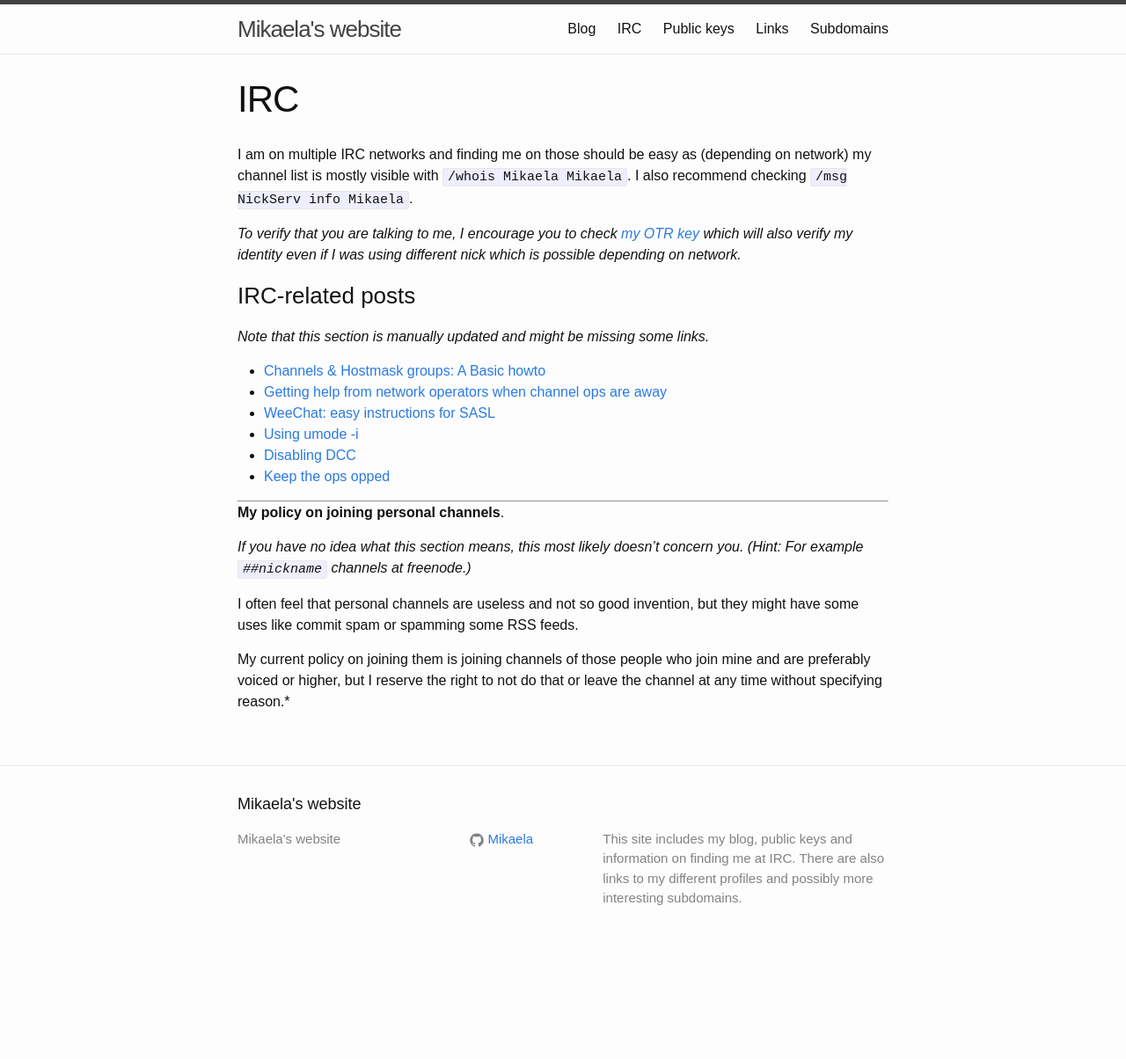
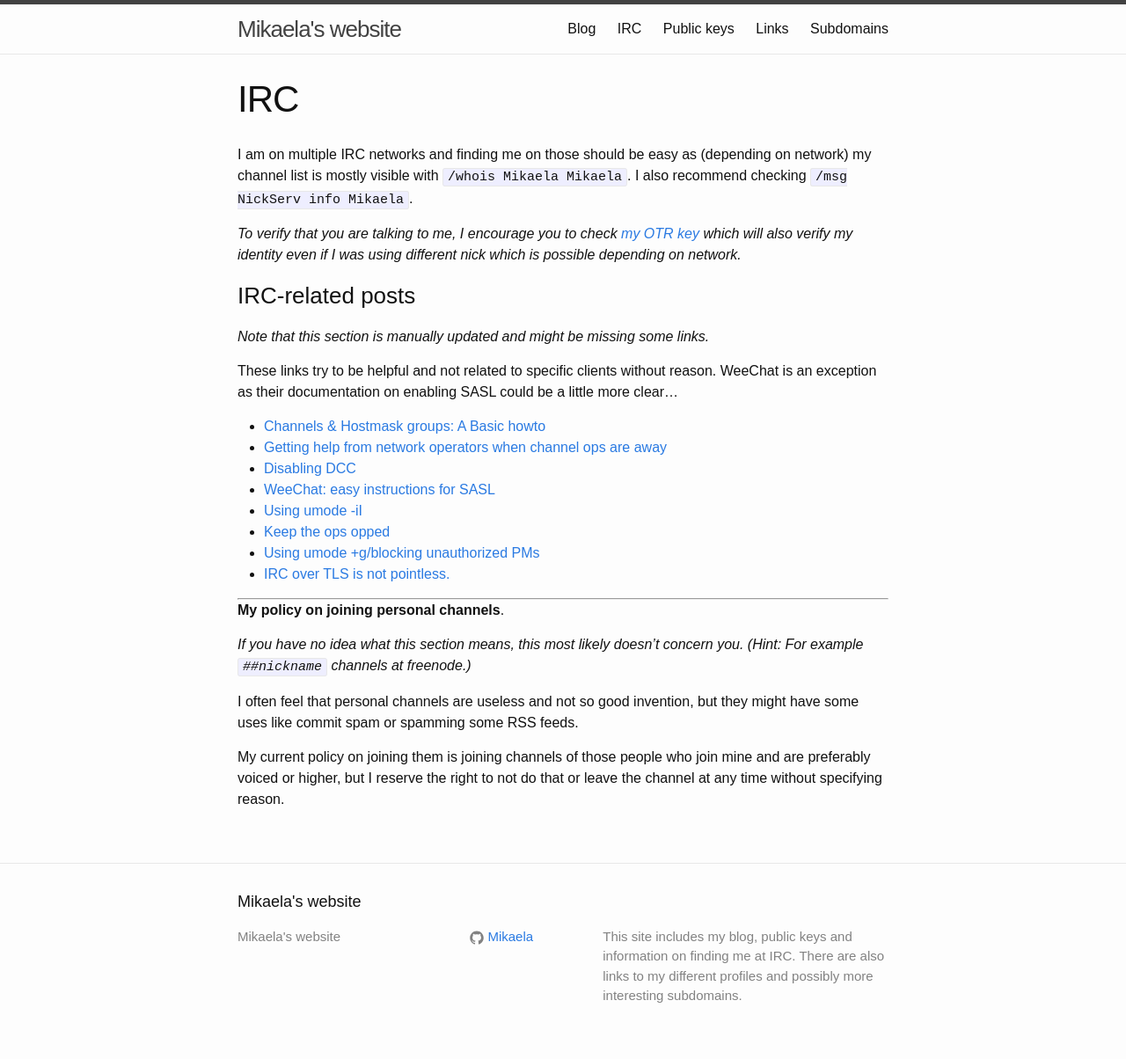
Before and after one commit to Mikaela/mikaela.github.io, a Jekyll site: the page built from pages/irc.markdown, in a window 1280 px wide. Shown: the whole page at 88% size. Built offline with Jekyll 4.4.1, drawn with Linux system fonts in a browser that asks for light colours; Markdown is read by kramdown in place of the engine named in the settings; before the commit the page ends 1093 px from its top, so only the background shows below that.

Commit message:
pages/irc: add missing posts etc.

```diff
--- a/pages/irc.markdown
+++ b/pages/irc.markdown
@@ -20,12 +20,18 @@ different nick which is possible depending on network.*
 *Note that this section is manually updated and might be missing some
 links.*
 
+These links try to be helpful and not related to specific clients without
+reason. WeeChat is an exception as their documentation on enabling SASL
+could be a little more clear...
+
 * [Channels & Hostmask groups: A Basic howto]({% post_url 2015-01-10-channels-hostmask-groups-a-basic-howto %})
 * [Getting help from network operators when channel ops are away]({% post_url 2015-01-24-getting_help_with_channel_issues %})
+* [Disabling DCC]({% post_url 2015-03-18-nodcc %})
 * [WeeChat: easy instructions for SASL]({% post_url 2015-03-26-weechat-sasl-simply %})
-* [Using umode -i]({% post_url 2015-03-26-umode--i %})
-* [Disabling DCC]({% post_url 2015-03-18-nodcc %})
+* [Using umode -iI]({% post_url 2015-03-26-umode--i %})
 * [Keep the ops opped]({% post_url 2015-04-01-keep-the-ops-opped %})
+* [Using umode +g/blocking unauthorized PMs]({% post_url 2015-04-02-umode+g %})
+* [IRC over TLS is not pointless.]({% post_url 2015-04-22-IRC-over-TLS %})
 
 * * * * *
 
@@ -39,4 +45,4 @@ but they might have some uses like commit spam or spamming some RSS feeds.
 
 My current policy on joining them is joining channels of those people who
 join mine and are preferably voiced or higher, but I reserve the right to
-not do that or leave the channel at any time without specifying reason.*
+not do that or leave the channel at any time without specifying reason.
```
